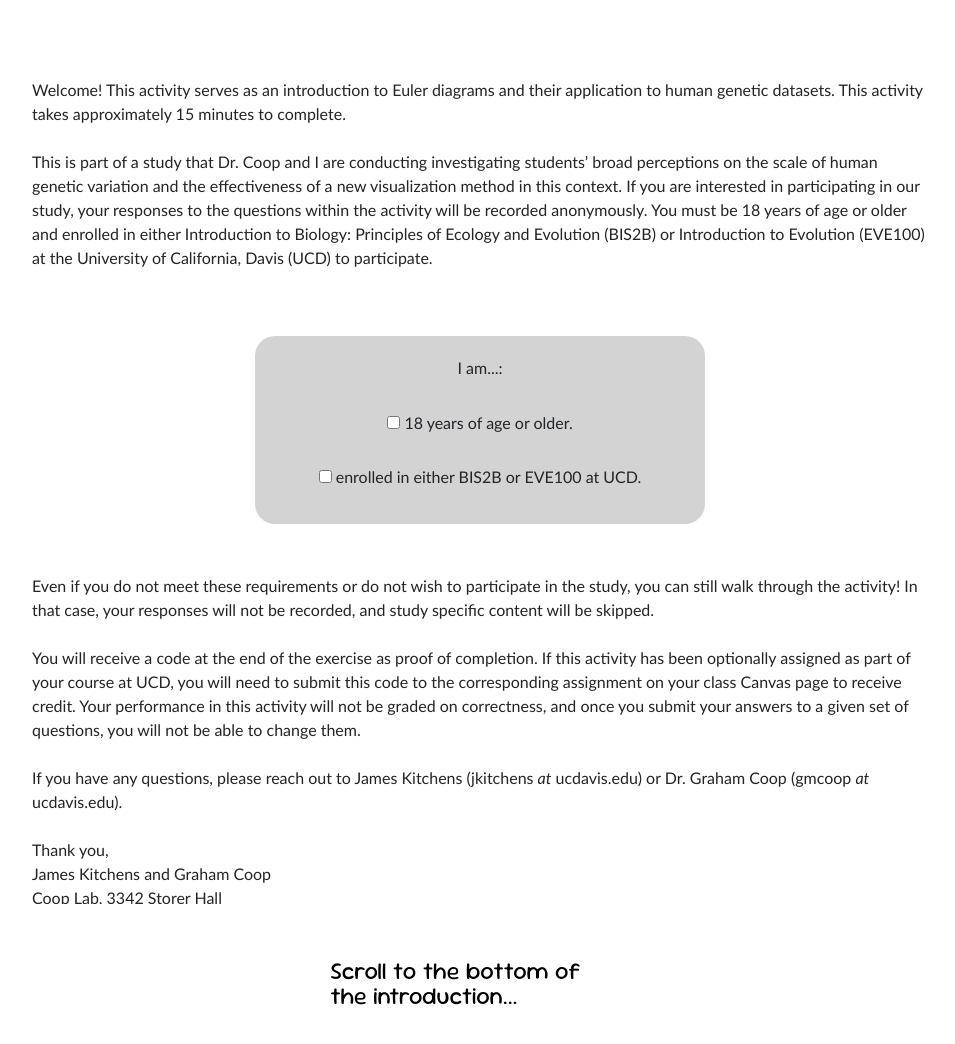
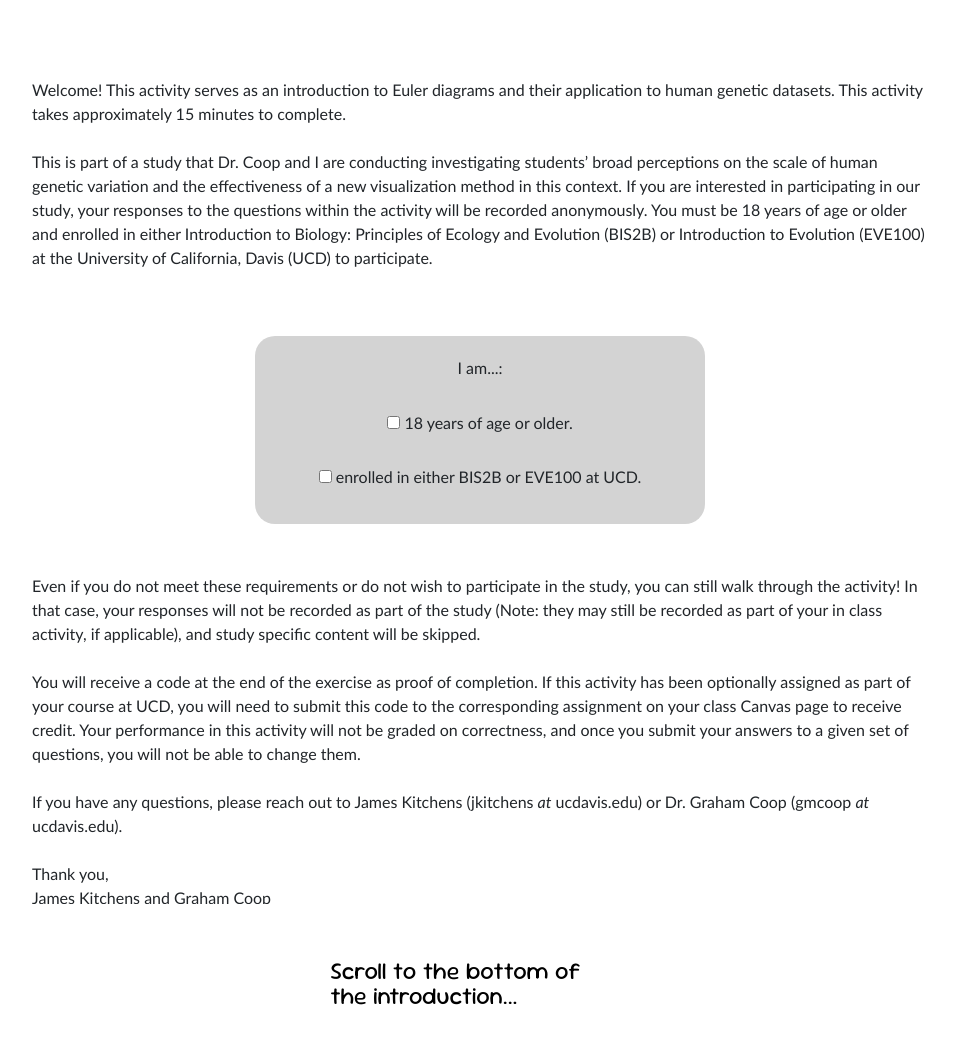
Before and after one commit to kitchensjn/creative_eulers, a Jekyll site: the page built from index.md, in a window 1280 px wide. Shown: the top 1044 px of the page, without its empty margins (160-1115 px from the left). Built offline with Jekyll 4.4.1, drawn with Linux system fonts in a browser that asks for light colours.

Commit message:
Update welcome.html

```diff
--- a/_includes/welcome.html
+++ b/_includes/welcome.html
@@ -25,7 +25,7 @@
                     </div>
                 </div>
             </div>
-            <p class="desc">Even if you do not meet these requirements or do not wish to participate in the study, you can still walk through the activity! In that case, your responses will not be recorded, and study specific content will be skipped.<br><br>You will receive a code at the end of the exercise as proof of completion. If this activity has been optionally assigned as part of your course at UCD, you will need to submit this code to the corresponding assignment on your class Canvas page to receive credit. Your performance in this activity will not be graded on correctness, and once you submit your answers to a given set of questions, you will not be able to change them.<br><br>If you have any questions, please reach out to James Kitchens (jkitchens <span style="font-style: italic;">at</span> ucdavis.edu) or Dr. Graham Coop (gmcoop <span style="font-style: italic;">at</span> ucdavis.edu).<br><br>Thank you,<br>James Kitchens and Graham Coop<br>Coop Lab, 3342 Storer Hall</p>
+            <p class="desc">Even if you do not meet these requirements or do not wish to participate in the study, you can still walk through the activity! In that case, your responses will not be recorded as part of the study (Note: they may still be recorded as part of your in class activity, if applicable), and study specific content will be skipped.<br><br>You will receive a code at the end of the exercise as proof of completion. If this activity has been optionally assigned as part of your course at UCD, you will need to submit this code to the corresponding assignment on your class Canvas page to receive credit. Your performance in this activity will not be graded on correctness, and once you submit your answers to a given set of questions, you will not be able to change them.<br><br>If you have any questions, please reach out to James Kitchens (jkitchens <span style="font-style: italic;">at</span> ucdavis.edu) or Dr. Graham Coop (gmcoop <span style="font-style: italic;">at</span> ucdavis.edu).<br><br>Thank you,<br>James Kitchens and Graham Coop<br>Coop Lab, 3342 Storer Hall</p>
         </div>
         <svg id="welcome_next">
             <g id="instructions">
```
